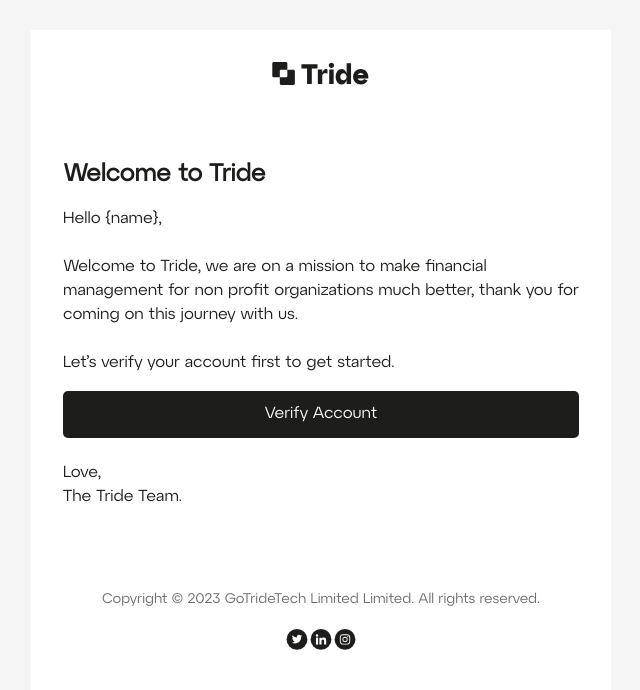
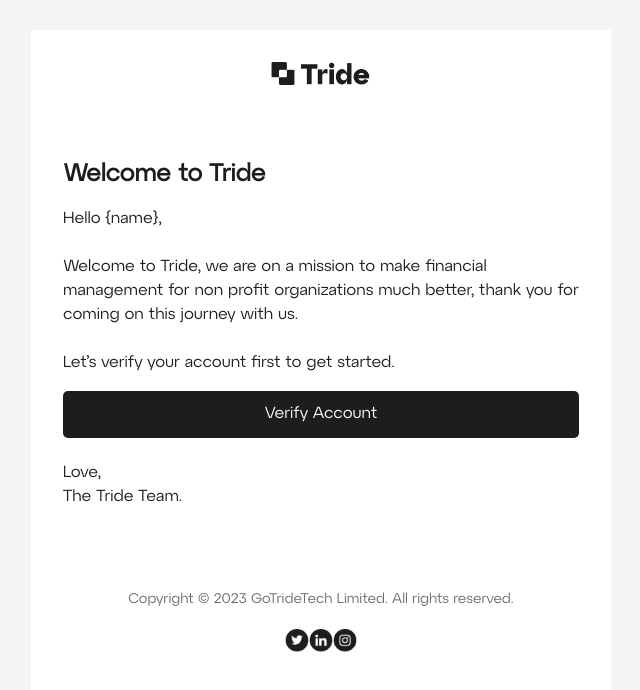
Before and after one commit to Tride-Org/email-templates, a plain HTML site: page index.html in a window 1280 px wide. Shown: the whole page, without its empty margins (319-959 px from the left). Drawn offline with Linux system fonts and the light colour scheme.

Commit message:
fix: image not displaying and typo

```diff
--- a/index.html
+++ b/index.html
@@ -170,7 +170,7 @@
                             <table width="100%">
                                 <tr>
                                     <td align="center" class="logo-container">
-                                        <img src="https://raw.githubusercontent.com/Tride-Org/email-templates/main/images/logo.svg" alt="Logo" />
+                                        <img src="https://raw.githubusercontent.com/Tride-Org/email-templates/main/images/logo.png" alt="Logo" />
                                     </td>
                                 </tr>
                             </table>
@@ -198,7 +198,7 @@
                             <table width="100%">
                                 <tr>
                                     <td>
-                                        <p>Copyright &copy; <span id="year"></span> GoTrideTech Limited Limited. All rights reserved.</p>
+                                        <p>Copyright &copy; 2023 GoTrideTech Limited. All rights reserved.</p>
                                     </td>
                                 </tr>
 
@@ -208,17 +208,17 @@
                                             <tr>
                                                 <td>
                                                     <a href="https://twitter.com/gotridetech" target="_blank">
-                                                        <img src="https://raw.githubusercontent.com/Tride-Org/email-templates/main/images/twitter.svg" alt="Twitter" />
+                                                        <img src="https://raw.githubusercontent.com/Tride-Org/email-templates/main/images/twitter.png" alt="Twitter" />
                                                     </a>
                                                 </td>
                                                 <td>
                                                     <a href="https://www.linkedin.com/company/gotridetech" target="_blank">
-                                                        <img src="https://raw.githubusercontent.com/Tride-Org/email-templates/main/images/linkedin.svg" alt="LinkedIn" />
+                                                        <img src="https://raw.githubusercontent.com/Tride-Org/email-templates/main/images/linkedin.png" alt="LinkedIn" />
                                                     </a>
                                                 </td>
                                                 <td>
                                                     <a href="https://www.instagram.com/gotridetech/" target="_blank">
-                                                        <img src="https://raw.githubusercontent.com/Tride-Org/email-templates/main/images/instagram.svg" alt="Instagram" />
+                                                        <img src="https://raw.githubusercontent.com/Tride-Org/email-templates/main/images/instagram.png" alt="Instagram" />
                                                     </a>
                                                 </td>
                                             </tr>
@@ -232,8 +232,4 @@
             </div>
         </center>
     </body>
-
-    <script>
-        document.getElementById("year").innerHTML = new Date().getFullYear();
-    </script>
 </html>
```
Also changed, not shown: images/instagram.png (added), images/linkedin.png (added), images/logo.png (added), images/twitter.png (added).
